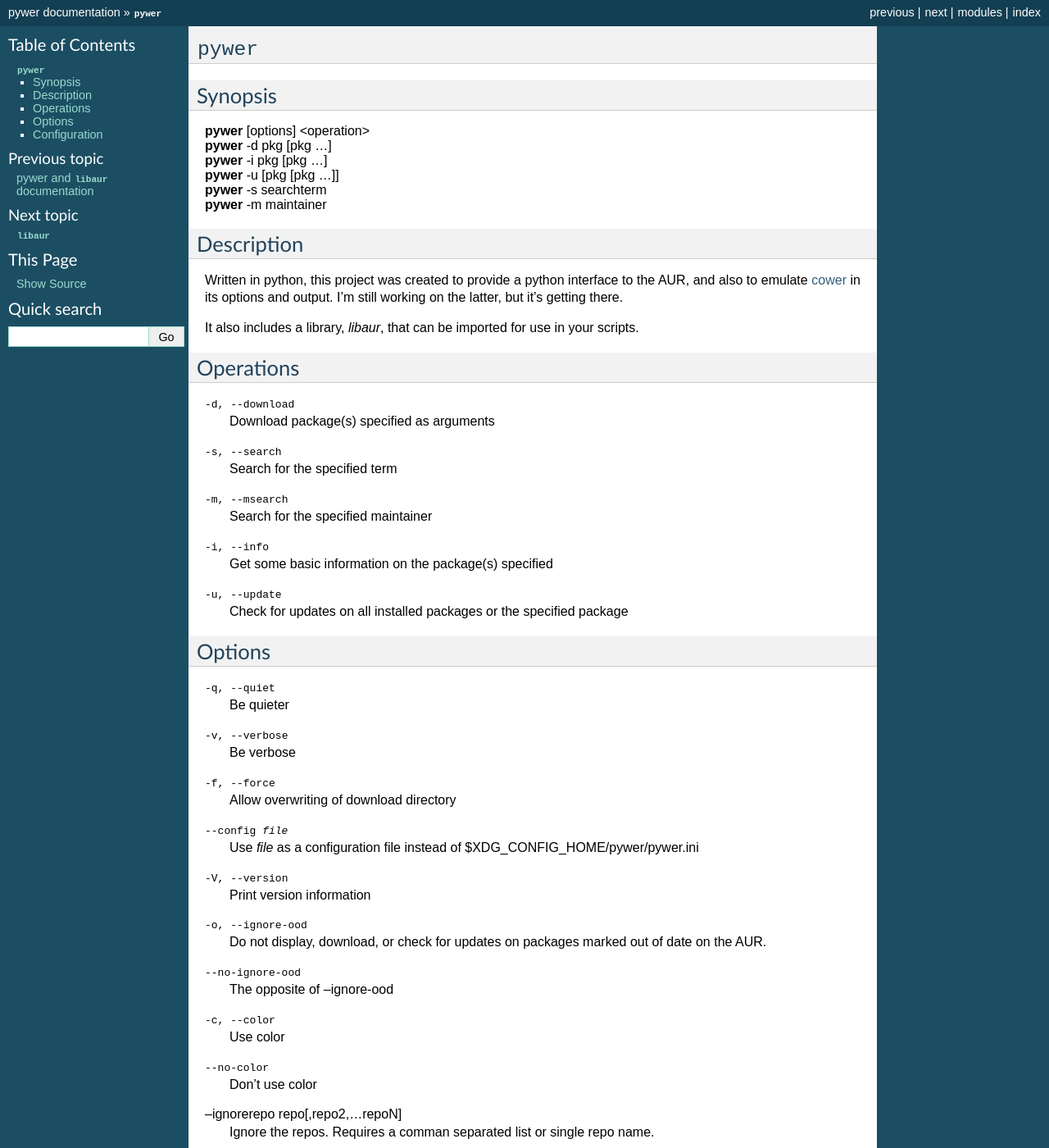
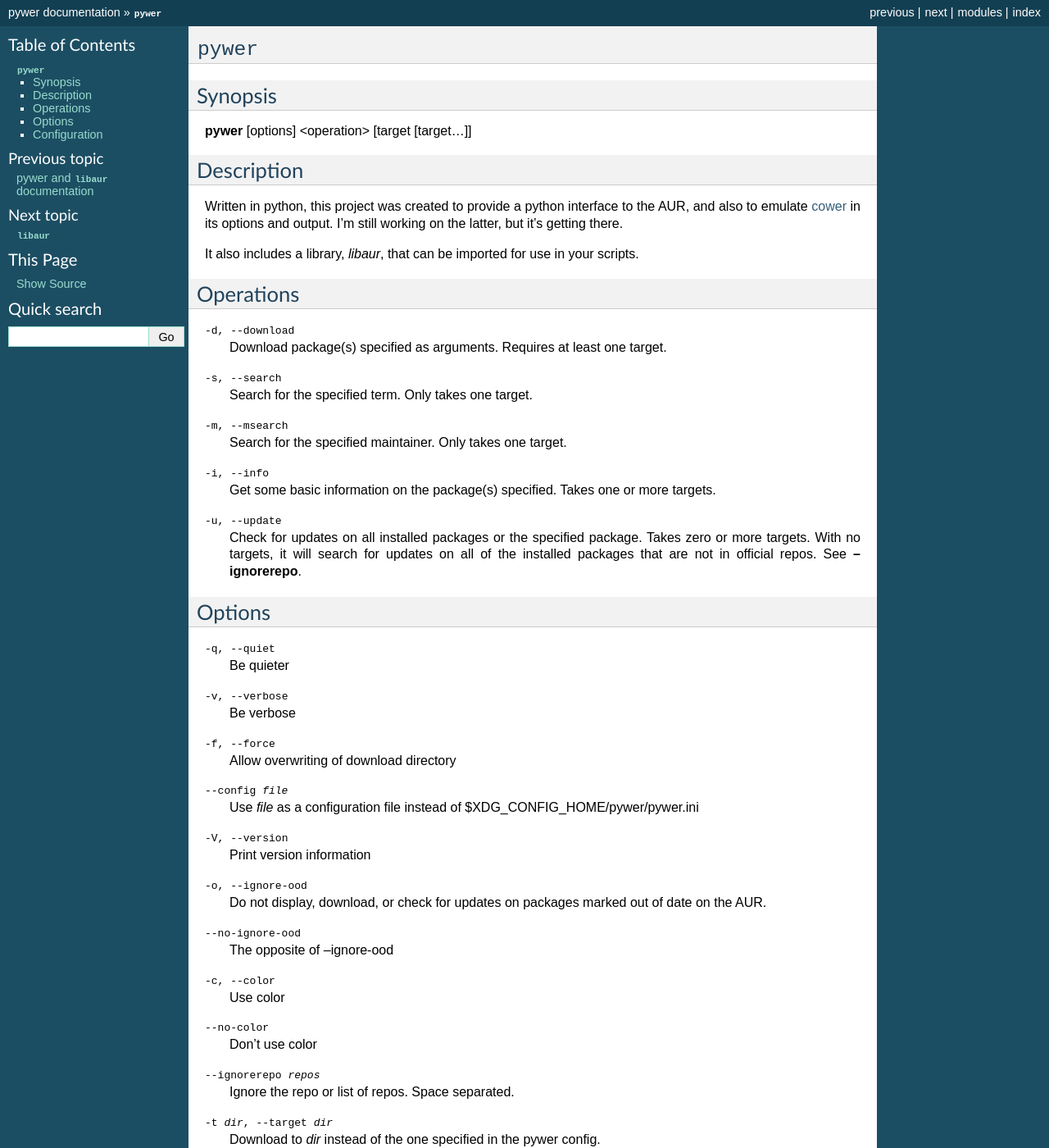
Before and after one commit to KaiSforza/pywer, a Sphinx documentation site: the page built from doc/pywer.rst, in a window 1280 px wide and 1400 px high. Shown: the whole window at 82% size. Built offline with Sphinx 7.4.7, drawn with Linux system fonts in a browser that asks for light colours.

Commit message:
pywer: Clean up parsing of arguments
Instead of each operation taking an option, pywer takes an argument
called 'targ' internally that is passed to the operation specified,
allowing you to call pywer like so::

  ./pywer -uv pacman-git

Also added some more to the docs, saying how many args each operation
takes.

```diff
--- a/doc/pywer.rst
+++ b/doc/pywer.rst
@@ -2,12 +2,7 @@
 =========
 Synopsis
 --------
-| **pywer** [options] <operation>
-| **pywer** -d pkg [pkg ...]
-| **pywer** -i pkg [pkg ...]
-| **pywer** -u [pkg [pkg ...]]
-| **pywer** -s searchterm
-| **pywer** -m maintainer
+| **pywer** [options] <operation> [target [target...]]
 
 Description
 -----------
@@ -23,19 +18,24 @@
 ----------
 
 -d, --download
-    Download package(s) specified as arguments
+    Download package(s) specified as arguments. Requires at least one
+    target.
 
 -s, --search
-    Search for the specified term
+    Search for the specified term. Only takes one target.
 
 -m, --msearch
-    Search for the specified maintainer
+    Search for the specified maintainer. Only takes one target.
 
 -i, --info
-    Get some basic information on the package(s) specified
+    Get some basic information on the package(s) specified. Takes one or
+    more targets.
 
 -u, --update
-    Check for updates on all installed packages or the specified package
+    Check for updates on all installed packages or the specified package.
+    Takes zero or more targets. With no targets, it will search for updates
+    on all of the installed packages that are not in official repos. See
+    **--ignorerepo**.
 
 Options
 -------
@@ -69,8 +69,8 @@
 --no-color
     Don't use color
 
---ignorerepo repo[,repo2,...repoN]
-    Ignore the repos. Requires a comman separated list or single repo name.
+--ignorerepo repos
+    Ignore the repo or list of repos. Space separated.
 
 -t dir, --target dir
     Download to `dir` instead of the one specified in the pywer config.
```
Also changed, not shown: 3 other files.
